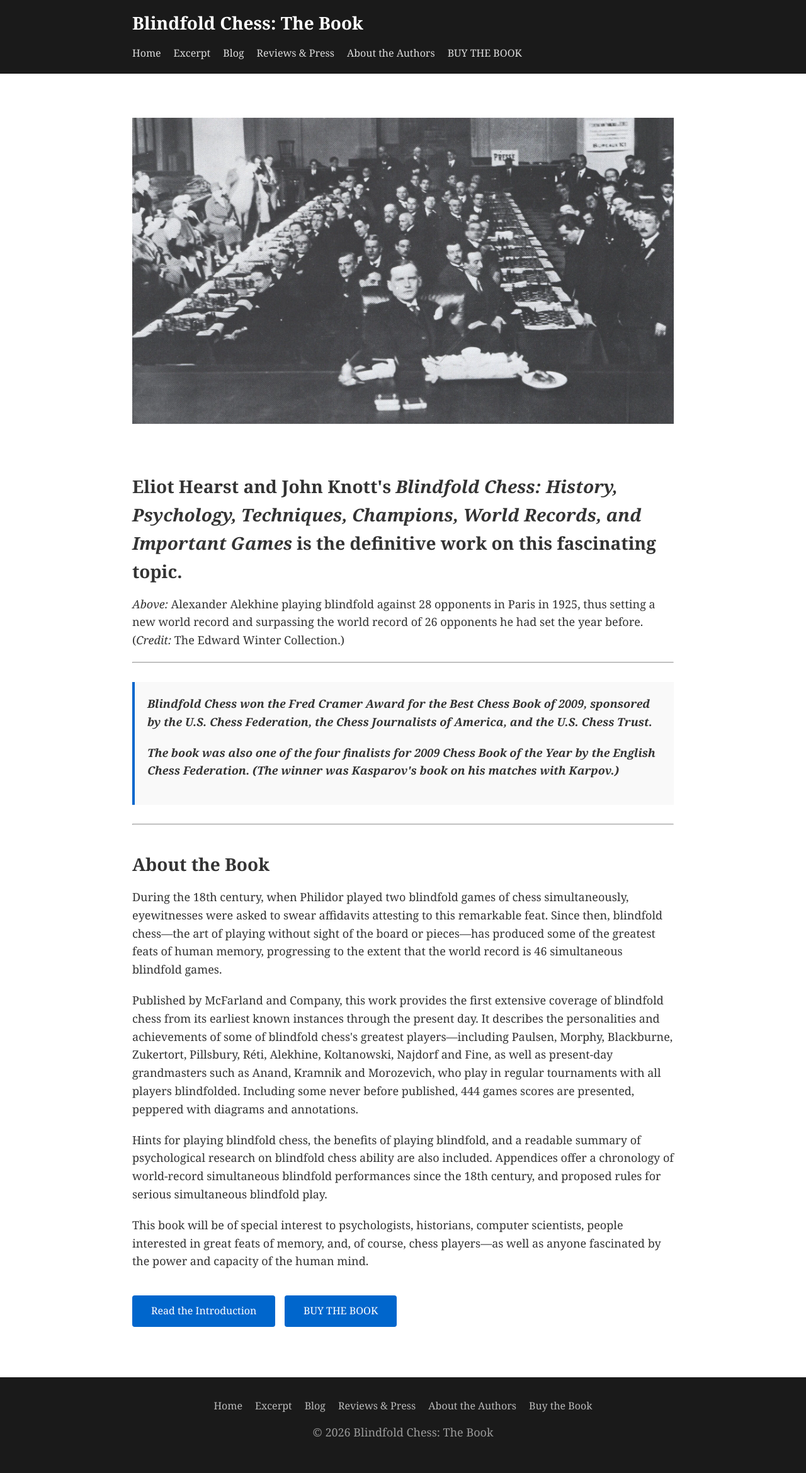
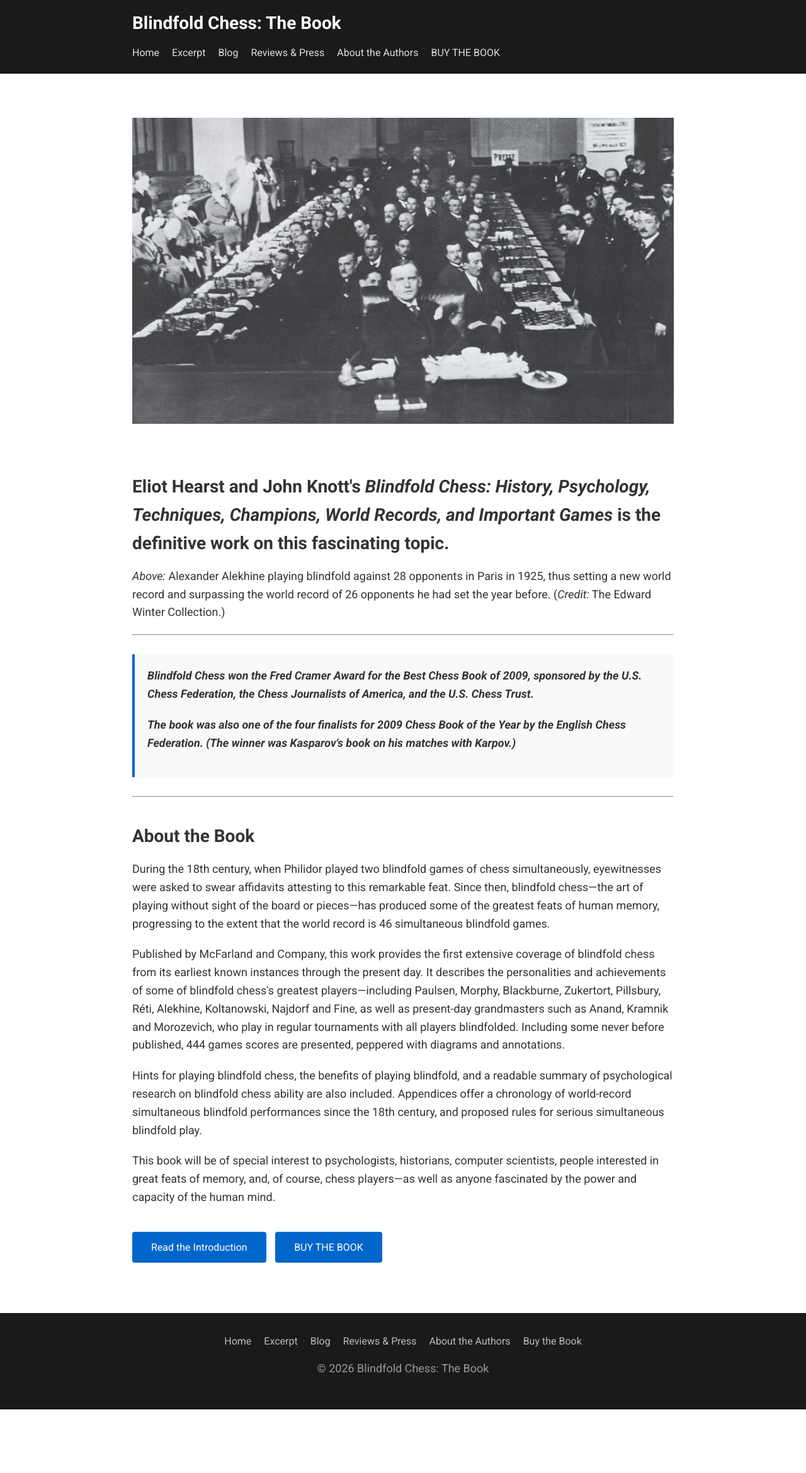
Before and after one commit to panopticist/blindfoldchess, a Jekyll site: the page built from index.md, in a window 1280 px wide. Shown: the whole page at 63% size. Built offline with Jekyll 4.4.1, drawn with Linux system fonts in a browser that asks for light colours; after the commit the page ends 2238 px from its top, so only the background shows below that.

Commit message:
Update style.css

```diff
--- a/assets/css/style.css
+++ b/assets/css/style.css
@@ -6,7 +6,7 @@
 }
 
 body {
-  font-family: Georgia, 'Times New Roman', serif;
+  font-family: Roboto, Helvetica, 'Times New Roman', serif;
   line-height: 1.6;
   color: #333;
   background-color: #fff;
```
